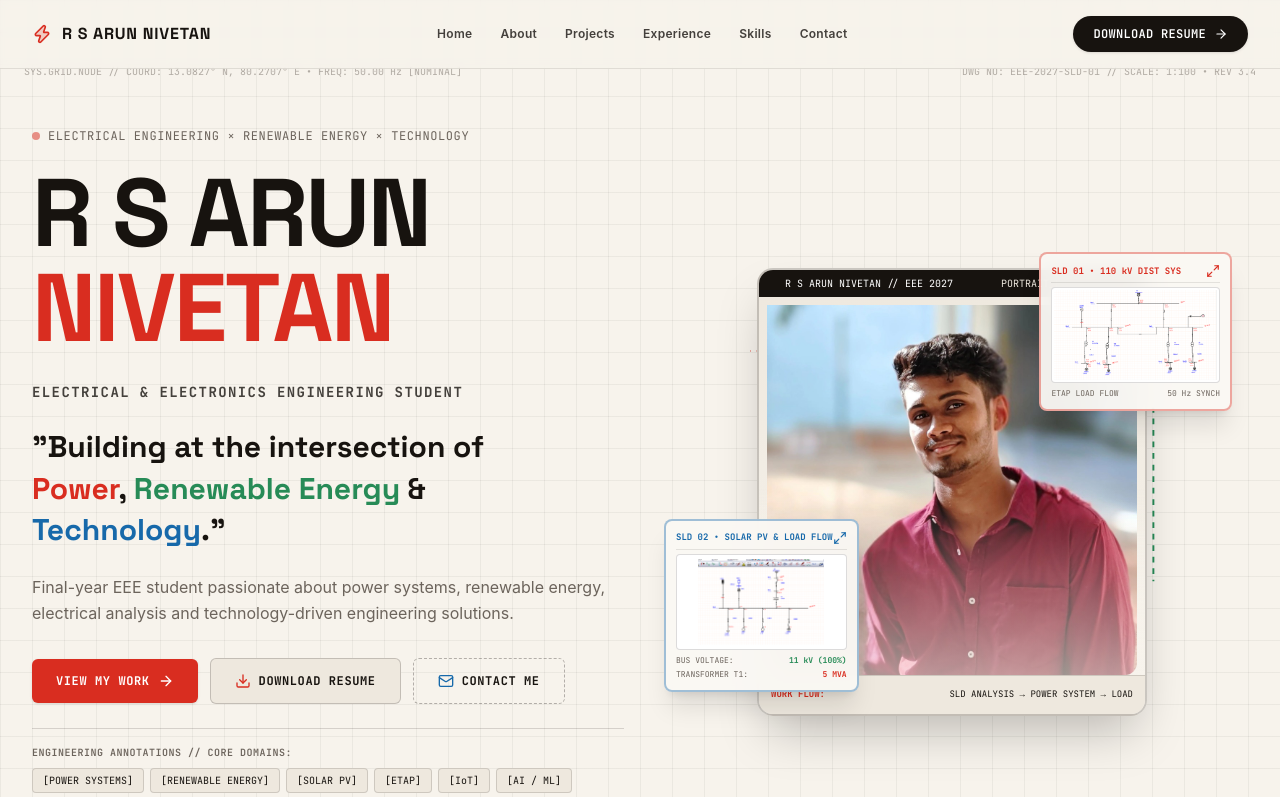
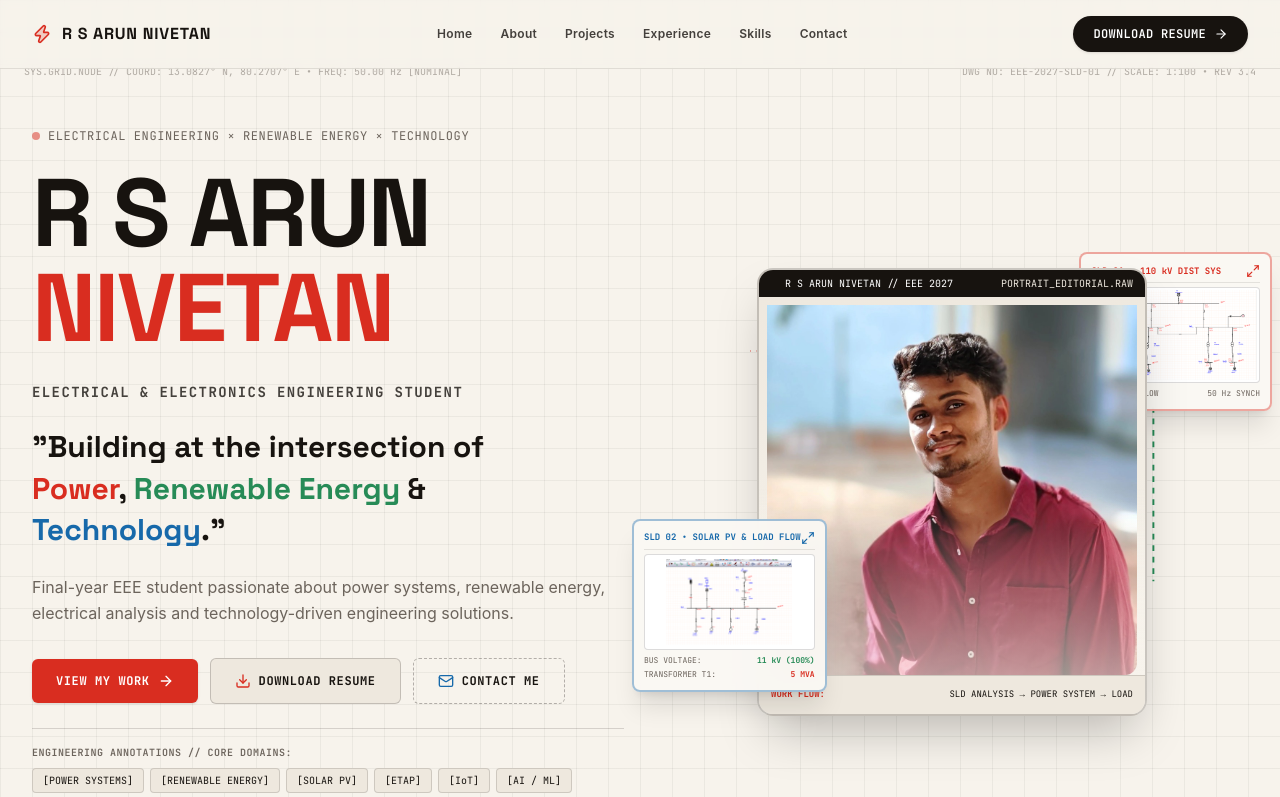
Before and after one commit to arunnivetan/arun-portfolio, a React (Vite) app: page / in a window 1280 px wide. Shown: the top 797 px of the page. Built offline with nearby package versions, Linux system fonts and the light colour scheme.

Commit message:
Align Hero section SLD card layering exactly to hand-drawn sketch (SLD 01 behind portrait, SLD 02 in front)

```diff
--- a/src/components/HeroSection.tsx
+++ b/src/components/HeroSection.tsx
@@ -137,7 +137,7 @@ export const HeroSection: React.FC<HeroSectionProps> = ({ onOpenResume }) => {
                 <circle cx="320" cy="180" r="4" fill="#278B57" />
               </svg>
 
-              {/* Real SLD Background Card (Interactive Lightbox Trigger) */}
+              {/* Real SLD Background Card (Interactive Lightbox Trigger) - BEHIND PORTRAIT */}
               <div
                 onClick={(e) => {
                   e.stopPropagation();
@@ -147,7 +147,7 @@ export const HeroSection: React.FC<HeroSectionProps> = ({ onOpenResume }) => {
                     tag: "SLD 01 // 110 kV DISTRIBUTION SYSTEM"
                   });
                 }}
-                className="absolute top-2 right-2 sm:top-4 sm:right-4 z-30 pointer-events-auto bg-[#FAF8F4]/95 backdrop-blur-md p-2.5 rounded-lg border-2 border-[#D92D20]/40 shadow-xl hover:scale-105 hover:border-[#D92D20] transition-all cursor-pointer group max-w-[200px] sm:max-w-[240px]"
+                className="absolute top-2 -right-2 sm:top-4 sm:-right-6 z-10 hover:z-40 bg-[#FAF8F4]/95 backdrop-blur-md p-2.5 rounded-lg border-2 border-[#D92D20]/40 shadow-xl hover:scale-105 hover:border-[#D92D20] transition-all cursor-pointer group max-w-[200px] sm:max-w-[240px]"
               >
                 <div className="flex items-center justify-between pb-1 mb-1 border-b border-[#17130F]/10 font-mono-tech text-[9px] font-bold text-[#D92D20]">
                   <span>SLD 01 • 110 kV DIST SYS</span>
@@ -169,7 +169,7 @@ export const HeroSection: React.FC<HeroSectionProps> = ({ onOpenResume }) => {
                 </div>
               </div>
 
-              {/* Second Floating Technical Card: SLD 02 / Solar & ETAP Load Flow Node */}
+              {/* Second Floating Technical Card: SLD 02 / Solar & ETAP Load Flow Node - IN FRONT OF PORTRAIT */}
               <div
                 onClick={(e) => {
                   e.stopPropagation();
@@ -179,7 +179,7 @@ export const HeroSection: React.FC<HeroSectionProps> = ({ onOpenResume }) => {
                     tag: "SLD 02 // SOLAR PV & LOAD FLOW SYSTEM"
                   });
                 }}
-                className="absolute bottom-6 left-0 sm:left-2 z-30 pointer-events-auto bg-[#FAF8F4]/95 backdrop-blur-md p-2.5 rounded-lg border-2 border-[#1769AA]/40 shadow-xl hover:scale-105 hover:border-[#1769AA] transition-all cursor-pointer group max-w-[200px] sm:max-w-[240px]"
+                className="absolute bottom-6 -left-2 sm:bottom-6 sm:-left-6 z-30 pointer-events-auto bg-[#FAF8F4]/95 backdrop-blur-md p-2.5 rounded-lg border-2 border-[#1769AA]/40 shadow-xl hover:scale-105 hover:border-[#1769AA] transition-all cursor-pointer group max-w-[200px] sm:max-w-[240px]"
               >
                 <div className="flex items-center justify-between pb-1 mb-1 border-b border-[#17130F]/10 font-mono-tech text-[9px] font-bold text-[#1769AA]">
                   <span>SLD 02 • SOLAR PV & LOAD FLOW</span>
@@ -201,8 +201,8 @@ export const HeroSection: React.FC<HeroSectionProps> = ({ onOpenResume }) => {
                 </div>
               </div>
 
-              {/* SECTION 1: Actual Photo Container */}
-              <div className="relative z-10 flex justify-center pt-8">
+              {/* SECTION 1: Actual Photo Container (Middle Layer z-20) */}
+              <div className="relative z-20 flex justify-center pt-8 pointer-events-auto">
                 <div className="relative rounded-2xl overflow-hidden border-2 border-[#17130F]/20 shadow-2xl bg-gradient-to-b from-[#EEE8DE] to-[#F7F3EC] max-w-[340px] sm:max-w-[390px] group">
 
                   {/* Fine technical photo header label */}
```
